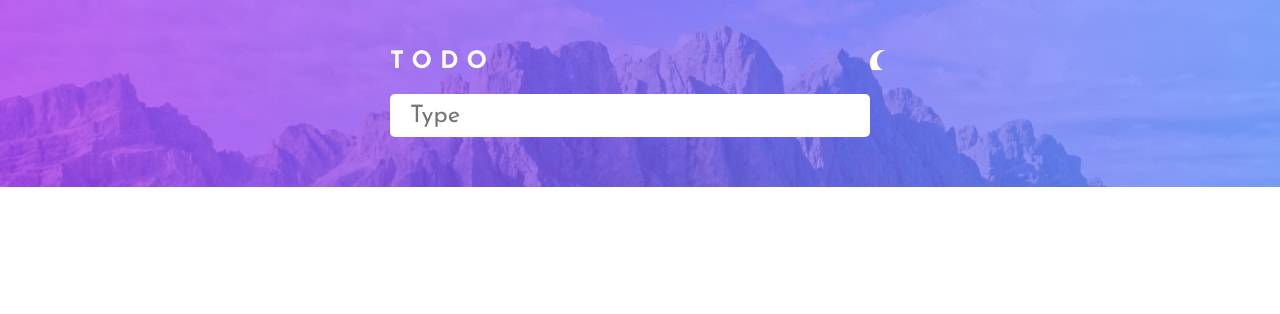
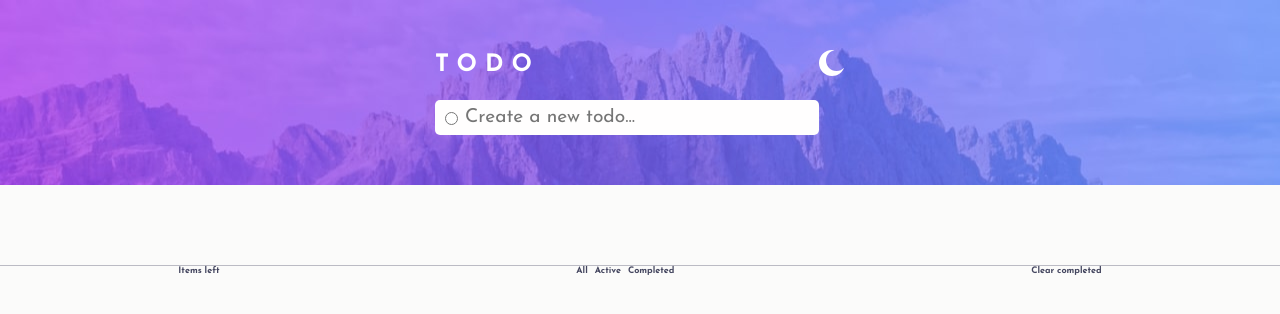
Before and after one commit to carp22/todo-app, a React (Vite) app: page / in a window 1280 px wide. Shown: the top 314 px of the page. Built offline with nearby package versions, Linux system fonts and the light colour scheme.

Commit message:
Start building logic to add tasks
Tries to build todo items as they were printed, failed
Installed Nanoid
createNewTodo function created!

Struggled with CSS

```diff
--- a/package.json
+++ b/package.json
@@ -9,6 +9,7 @@
     "preview": "vite preview"
   },
   "dependencies": {
+    "nanoid": "^4.0.0",
     "react": "^18.2.0",
     "react-dom": "^18.2.0"
   },
--- a/src/App.jsx
+++ b/src/App.jsx
@@ -1,16 +1,57 @@
 import TodoElements from "./components/TodoElements"
 import {useState} from "react"
+import {nanoid} from "nanoid"
 
 function App() {
   const [darkMode, setDarkMode] = useState(false)
+
+  const [todoList, setTodoList] = useState([])
+
+  const createNewTodo = function(){
+    const newTodo = {
+      id: nanoid(),
+      description: "Hola",
+      isSelected: false
+    }
+    setTodoList(oldState => [newTodo, ...oldState])
+    console.log(newTodo)
+  }
 
   const toggleMode = function(){
     setDarkMode(oldState => !oldState)
   }
 
+  const todoItems = todoList.map(item => {
+    return(
+      <div className= {`todo-elmenent ${darkMode ? "item-darkmode" : "item-lightmode"}`} key={item.id} >
+        <input type="radio" className="todo-radio" id= {`todo-${item.id}`}/>
+        <label htmlFor={`todo-${item.id}`}>{item.description}</label>
+      </div>
+  )})
+
   return (
-    <div className={`App ${darkMode && "darkmode"}`}>
-      <TodoElements darkMode={darkMode} toggleMode={toggleMode}/>
+    <div className={`App ${darkMode ? "darkmode" : "lightmode"}`}>
+
+      <TodoElements
+        darkMode={darkMode}
+        toggleMode={toggleMode}
+        createNewTodo={createNewTodo}/>
+
+        <div className="todo-container">
+          {todoItems}
+        </div>
+
+        <div className="todo-settings">
+
+            <h4 className={`${ darkMode ? "setting-drk" : "setting-lght"}`}>Items left</h4>
+
+            <div className="todo-status">
+              <h4 className={`${ darkMode ? "setting-drk" : "setting-lght"}`}>All</h4>
+              <h4 className={`${ darkMode ? "setting-drk" : "setting-lght"}`}>Active</h4>
+              <h4 className={`${ darkMode ? "setting-drk" : "setting-lght"}`}>Completed</h4>
+            </div>
+            <h4 className={`${ darkMode ? "setting-drk" : "setting-lght"}`}>Clear completed</h4>
+          </div>
     </div>
   )
 }
--- a/src/components/TodoElements.jsx
+++ b/src/components/TodoElements.jsx
@@ -5,7 +5,7 @@ import moon from "../../public/images/icon-moon.svg"
 import lightBg from "../../public/images/bg-desktop-light.jpg"
 import darkBg from "../../public/images/bg-desktop-dark.jpg"
 
-function TodoElements({darkMode, toggleMode}) {
+function TodoElements({darkMode, toggleMode, createNewTodo}) {
   return (
     <div className= {`todo-body ${darkMode ? "darkbg-image" : "lightbg-image"}`}>
         <div className="todo-header">
@@ -16,10 +16,11 @@ function TodoElements({darkMode, toggleMode}) {
                 className='mode-icon'
                 onClick={toggleMode}/>
         </div>
-        <div className="todo-container">
-          <input type="text"
-                className={`newtodo-input ${darkMode && "darkmode"}`}
-                placeholder='Type'/>
+        <div className="newtodo-container">
+          <input type="radio" className='radio' onClick={createNewTodo}/>
+            <input type="text"
+                  className={`newtodo-input ${darkMode && "darkmode"}`}
+                  placeholder='Create a new todo...'/>
         </div>
 
 
--- a/src/index.css
+++ b/src/index.css
@@ -8,16 +8,25 @@
 .lightbg-image{
   background-image: url("../public/images/bg-desktop-light.jpg");
   background-repeat: no-repeat;
+  transition: all 1s ease;
 }
 
 .darkbg-image{
   background-image: url("../../public/images/bg-desktop-dark.jpg");
   background-repeat: no-repeat;
+  transition: all 1s ease;
 }
 
 .darkmode{
   color: #FFFFFF;
-  background-color: #191924;
+  background-color:#191924;
+  transition: all 1s ease;
+  height: max-content;
+}
+.lightmode{
+  color: #000;
+  background-color: #fbfbfa;
+  transition: all 1s ease;
   height: 100vh;
 }
 .todo-body{
@@ -33,18 +42,24 @@
 .todo_label{
   letter-spacing: 0.5rem;
   color: #FFFFFF;
+  transition: all 1s ease;
 }
 .mode-icon:hover{
   cursor: pointer;
 }
+.newtodo-container{
+  position: relative;
+}
 .newtodo-input{
   font-weight: 400;
-  font-size: 1.5rem;
+  font-size: 1.2rem;
+
+  background-color: #fffefe;
 
   height: 1.8em;
   width: 20em;
 
-  text-indent: 20px;
+  text-indent: 30px;
 
   border: hidden;
   border-radius: 5px;
@@ -54,3 +69,78 @@
 .newtodo-input:focus{
   outline: none;
 }
+.radio{
+  position: absolute;
+  bottom: 10px;
+  left: 10px;
+}
+.todo-container{
+  display: flex;
+  flex-direction: column;
+
+  height: 5em;
+  width: 20em;
+
+  margin-left: auto;
+  margin-right: auto;
+
+  justify-content: center;
+  align-items: center;
+
+}
+.todo-elmenent{
+
+  height: 2.8em;
+  width: 20em;
+  border-top: 0.1px solid #bbbbc4;
+  border-left: 0.1px solid #bbbbc4;
+  border-right: 0.1px solid #bbbbc4;
+}
+.elements-container{
+  display: flex;
+  flex-direction: column;
+  margin-top: 20px;
+
+  align-items: center;
+}
+.todo-settings{
+  display: flex;
+  justify-content: space-around;
+  align-items: center;
+
+  color: #44465f;
+  font-size: 9px;
+}
+.todo-status{
+  display: flex;
+  gap: 7px;
+  align-items: center;
+}
+.todo-settings{
+  border-top: 0.1px groove #bbbbc4;
+  border-bottom-left-radius: 5px ;
+}
+.setting-drk:hover{
+  cursor: pointer;
+  color: #f9f8f9;
+}
+.setting-drk:active{
+  cursor: pointer;
+  color: #3463ca;
+}
+.setting-lght:hover{
+  cursor: pointer;
+  color: #696b7f;
+}
+.setting-lght:active{
+  cursor: pointer;
+  color: #6390e5;
+}
+.item-darkmode{
+  background-color: #24263c;
+  color: #9798b0
+}
+.item-lightmode{
+  background-color: #fffefe;
+  color: #8a8d98
+}
```
Also changed, not shown: public/images/icon-moon.svg, 1 other file (tests, documents, lock files or other folders).
